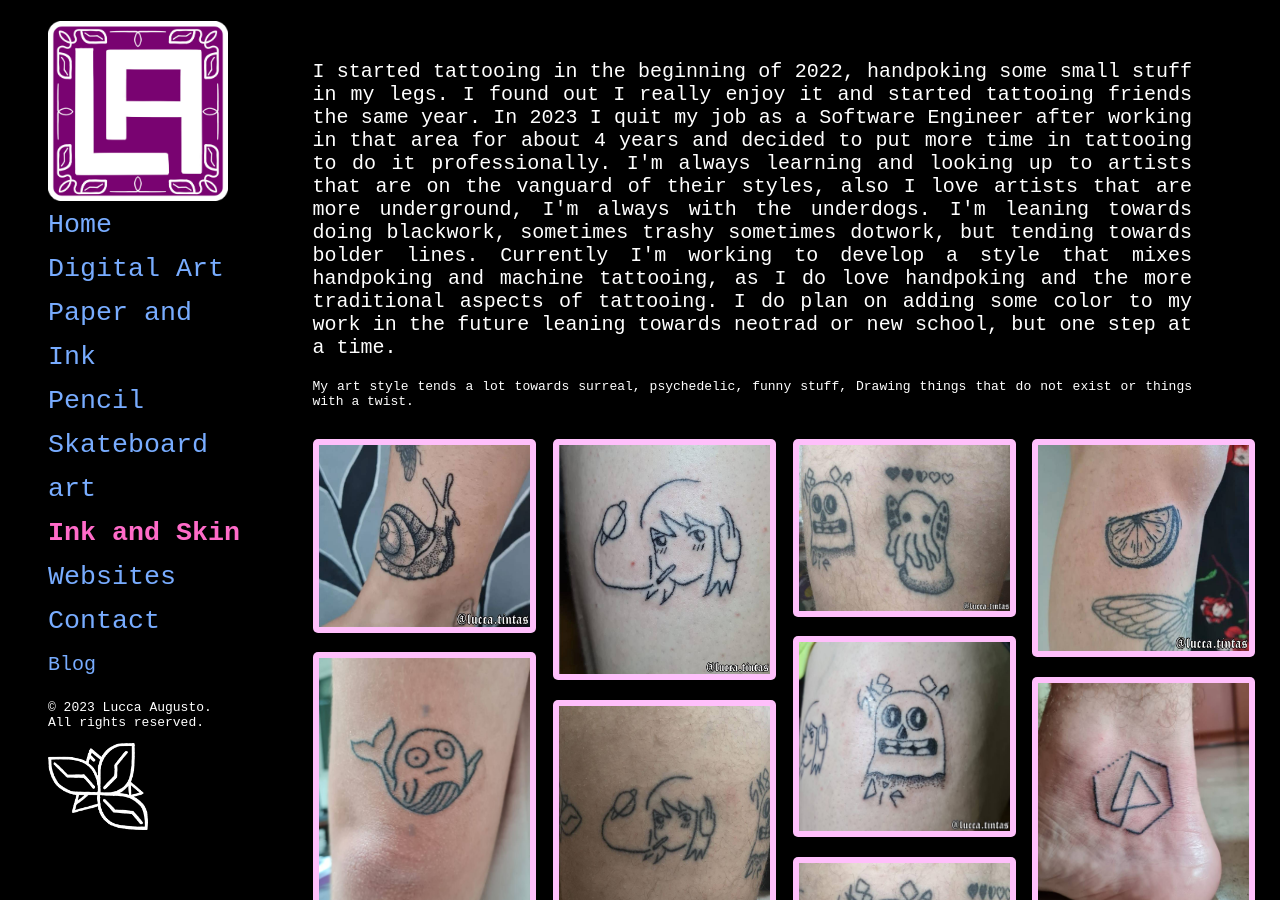
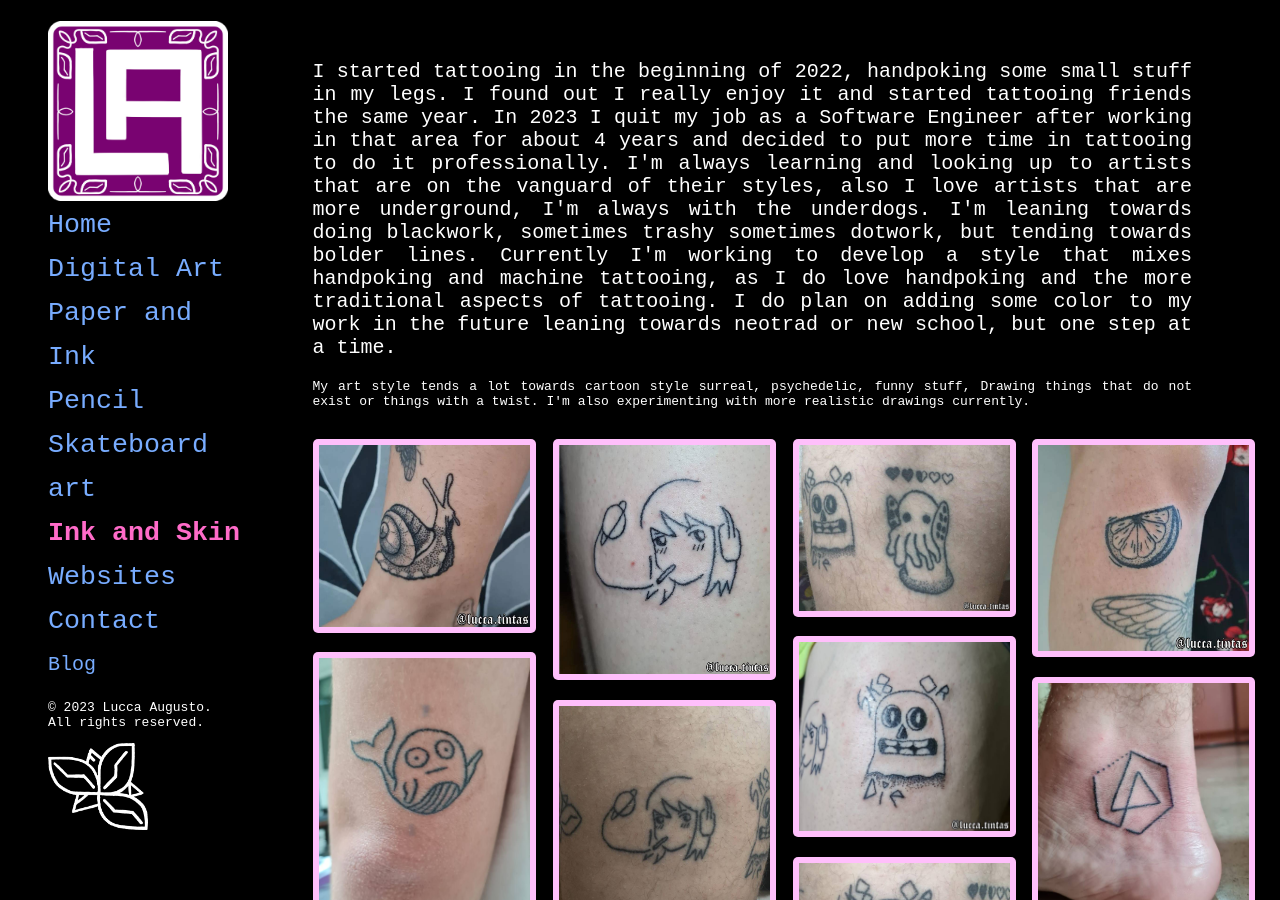
Before and after one commit to luccaugusto/porfolio, a Jekyll site: the page built from ink-and-skin.html, in a window 1280 px wide and 900 px high. Built offline with Jekyll 4.4.1, drawn with Linux system fonts in a browser that asks for light colours.

Commit message:
improve tattoo description

```diff
--- a/ink-and-skin.html
+++ b/ink-and-skin.html
@@ -15,7 +15,8 @@ title: Ink and Skin
         but one step at a time.
         </p>
         <p>
-        My art style tends a lot towards surreal, psychedelic, funny stuff, Drawing things that do not exist or things with a twist.
+        My art style tends a lot towards cartoon style surreal, psychedelic, funny stuff, Drawing things that do not exist or things with a twist.
+        I'm also experimenting with more realistic drawings currently.
         </p>
     </div>
 </div>
```
